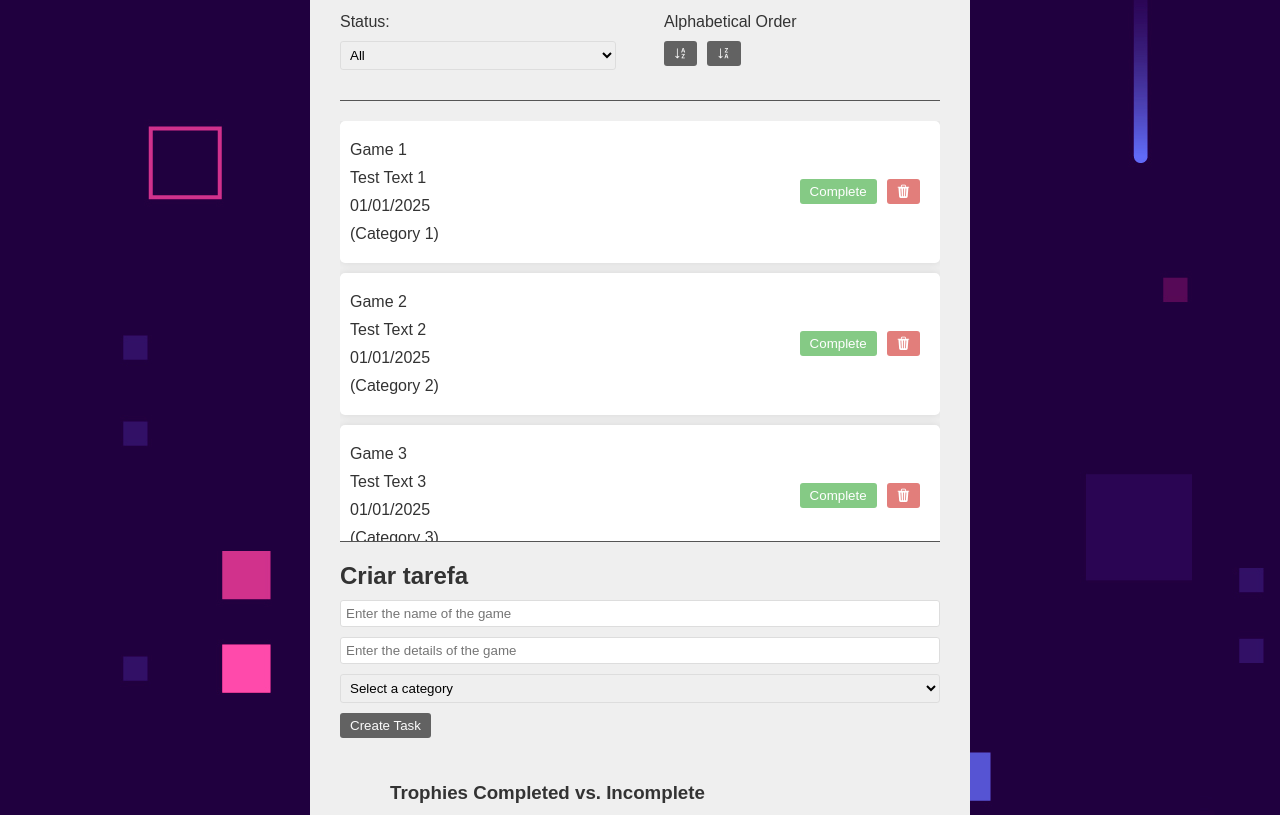
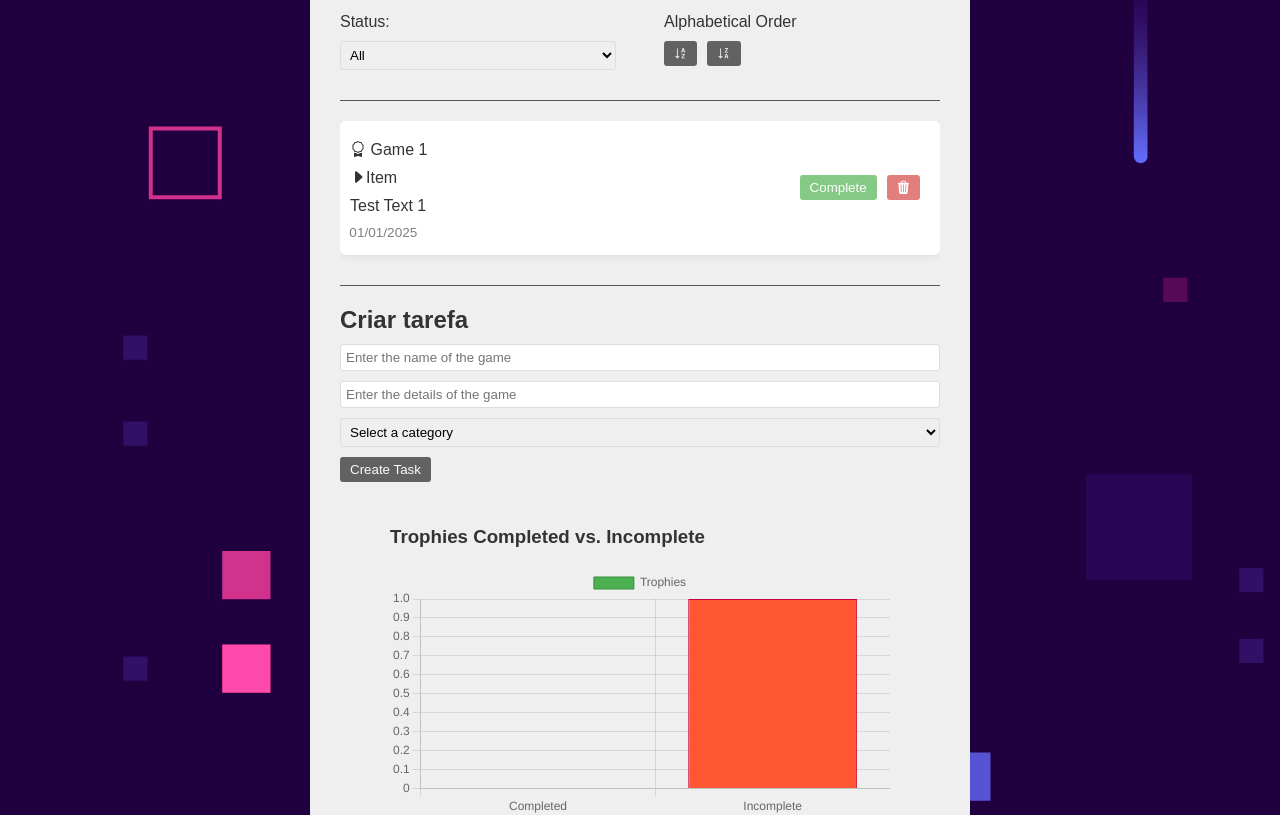
Before and after one commit to DavidGabrielBJorge/TrophyCollectorWebsite, a React (Vite) app: page / in a window 1280 px wide. Shown: the part 289-1104 px from the top of the page. Built offline with nearby package versions, Linux system fonts and the light colour scheme.

Commit message:
add: adding icon to game name

```diff
--- a/src/App.css
+++ b/src/App.css
@@ -85,6 +85,19 @@ input, select{
   border-radius: 3px;
   width: 100%;
 }
+
+.content {
+  position: relative; /* Mantém a posição normal, mas permite posicionamento absoluto dos filhos */
+  padding-bottom: 20px; /* Garante espaço para a data */
+}
+
+.trophy-created-date {
+  position: absolute;
+  bottom: 5px;
+  right: 10px;
+  font-size: 0.85em;
+  color: gray;
+}
 /*Filter customization*/
 .filter, .search{
   border-bottom: 1px solid #555;
--- a/src/App.jsx
+++ b/src/App.jsx
@@ -13,26 +13,10 @@ function App() {
       id: 1,
       nameGame:"Game 1",
       text:"Test Text 1",
-      category:"Category 1",
+      category:"Item",
       isCompleted: false,
       createdAt: "01/01/2025"
-    },
-    {
-      id: 2,
-      nameGame:"Game 2",
-      text:"Test Text 2",
-      category:"Category 2",
-      isCompleted: false,
-      createdAt: "01/01/2025"
-    },
-    {
-      id: 3,
-      nameGame:"Game 3",
-      text:"Test Text 3",
-      category:"Category 3",
-      isCompleted: false,
-      createdAt: "01/01/2025"
-    },
+    }
   ])
 
   const [search, setSearch]=useState("");
--- a/src/components/TrophyForm.jsx
+++ b/src/components/TrophyForm.jsx
@@ -50,9 +50,9 @@ const TrophyForm = ({addTrophy}) => {
 
             <select value={category} onChange={(e) => setCategory(e.target.value)}>
                 <option value="">Select a category</option>
-                <option value="Category 1">Category 1</option>
-                <option value="Category 2">Category 2</option>
-                <option value="Category 3">Category 3</option>
+                <option value="Collectible">Collectibles</option>
+                <option value="Boss">Boss</option>
+                <option value="Item">Item</option>
             </select>
             <button type='submit'>Create Task</button>
         </form>
--- a/src/components/TrophyList.jsx
+++ b/src/components/TrophyList.jsx
@@ -6,10 +6,13 @@ const TrophyList = ({trophy, removeTrophy, completeTrophy}) => {
     <div className='trophy' style={{textDecoration: trophy.isCompleted ? "line-through":""}}>
 
     <div className="content">
-      <p>{trophy.nameGame}</p>
+      <p> <i className={trophy.isCompleted ? "bi bi-award-fill" : "bi bi-award"}></i> {trophy.nameGame}</p>
+      {/*If trophy.isCompleted is true → use "bi bi-award-fill" (filled icon). If trophy.isCompleted is false → use "bi bi-award" (empty icon).*/}
+      <p className="category"><i className="bi bi-caret-right-fill"></i>{trophy.category}</p>
       <p>{trophy.text}</p>
-      <p>{trophy.createdAt}</p>
-      <p className="category">({trophy.category})</p>
+
+
+      <div className="trophy-created-date">{trophy.createdAt}</div>
     </div>
 
     <div>
```
